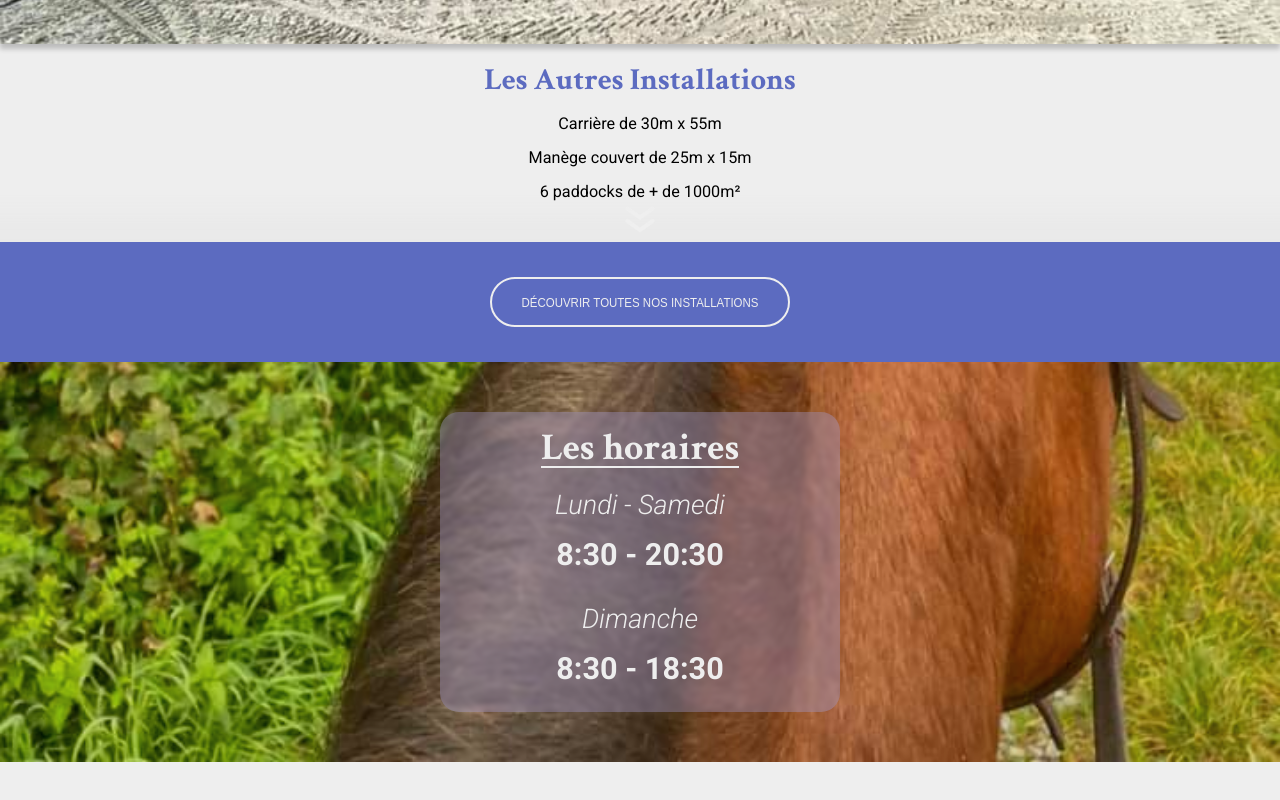
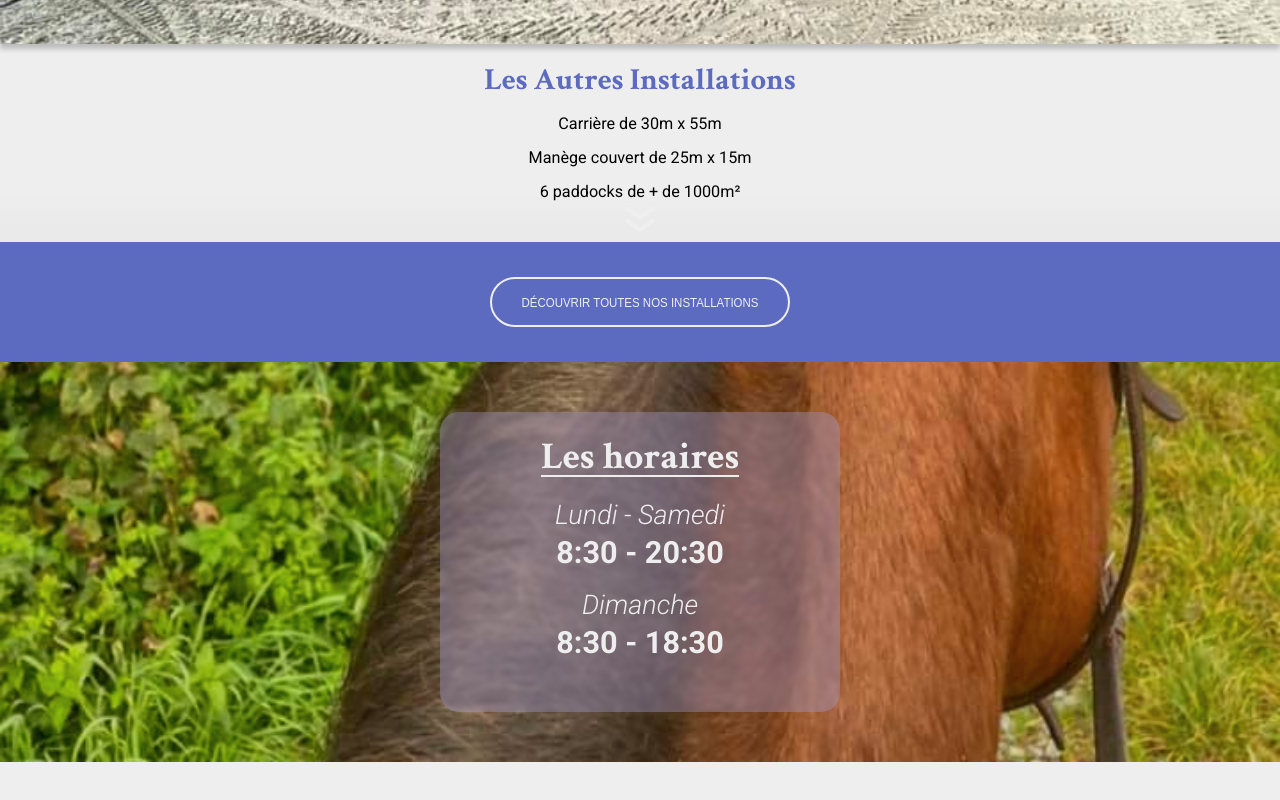
Before and after one commit to GoutteDooo/Site_Ecurie, a React (Vite) app: page / in a window 1280 px wide. Shown: the part 3128-3928 px from the top of the page. Built offline with nearby package versions, Linux system fonts and the light colour scheme.

Commit message:
feat: ajout horaires

```diff
--- a/src/styles/pages/home/_horaires.scss
+++ b/src/styles/pages/home/_horaires.scss
@@ -35,9 +35,10 @@
     padding: 1rem 0;
     @include verticalCenter;
     flex-direction: column;
-    justify-content: space-between;
+    justify-content: start;
     z-index: 1;
     h1 {
+      margin: 0.5rem 0 0.7rem;
       font-size: 2.1rem;
       font-weight: 700;
       color: $bg-color;
```
